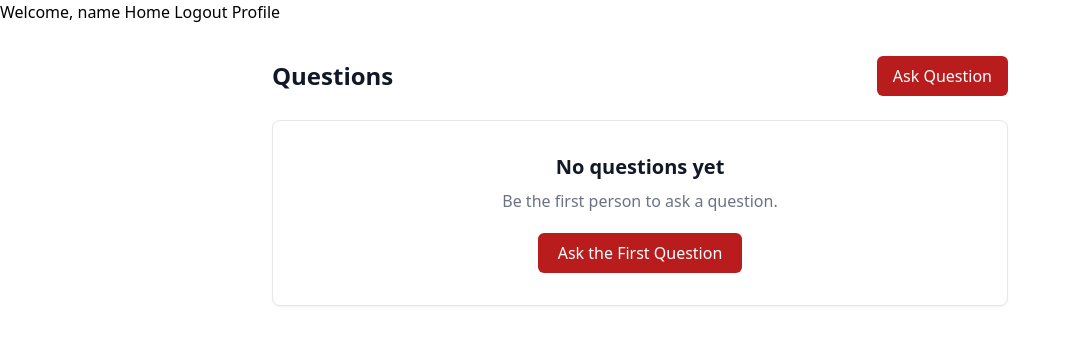
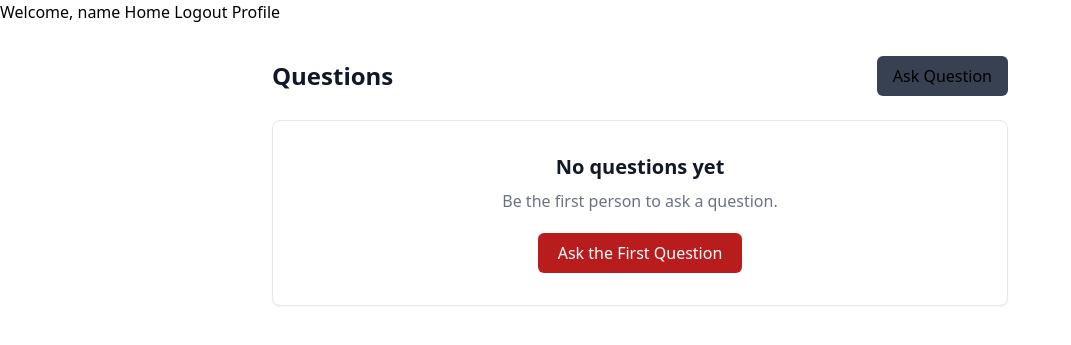
Before and after one commit to Md-Musharaf/quora-major-project, a Django app: page / in a window 1280 px wide. Shown: the part 64-409 px from the top of the page, without its empty margins (0-1071 px from the left). Run offline with Django 5.2, Linux system fonts and the light colour scheme; the visitor is signed in with stand-in values (Sample User, id 1); data comes from the database, SQL or seed files in the repository; data that the repository does not hold is empty; some libraries are stand-ins or nearby versions.

Commit message:
fix css error

```diff
--- a/templates/core/home.html
+++ b/templates/core/home.html
@@ -10,7 +10,7 @@
       <h1 class="text-2xl font-bold text-gray-900">Questions</h1>
 
       {% if user.is_authenticated %}
-        <a href="{% url 'questions:create_question' %}" class="rounded-md bg-red-700 px-4 py-2 text-white hover:bg-red-800">Ask Question</a>
+        <a href="{% url 'questions:create_question' %}" class="rounded-md bg-gray-700 px-4 py-2 text-black">Ask Question</a>
       {% endif %}
     </div>
 
```
